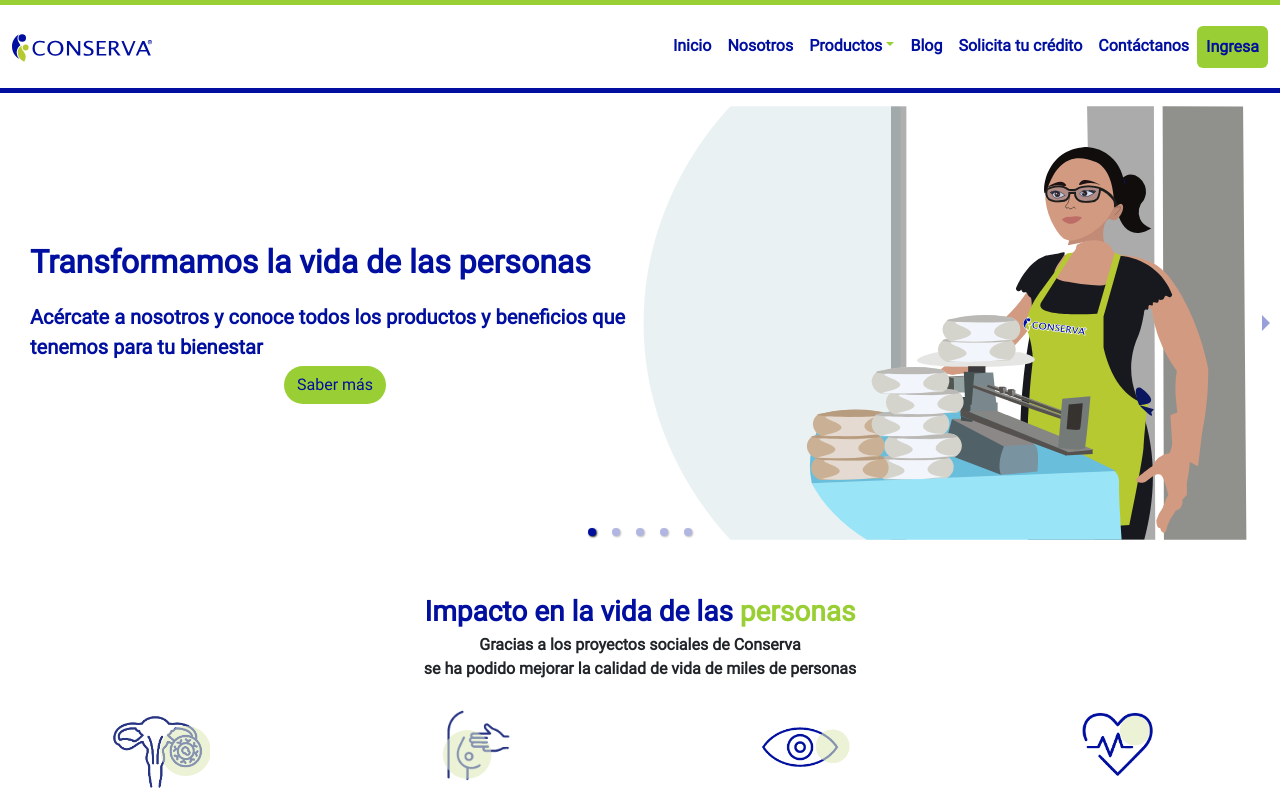
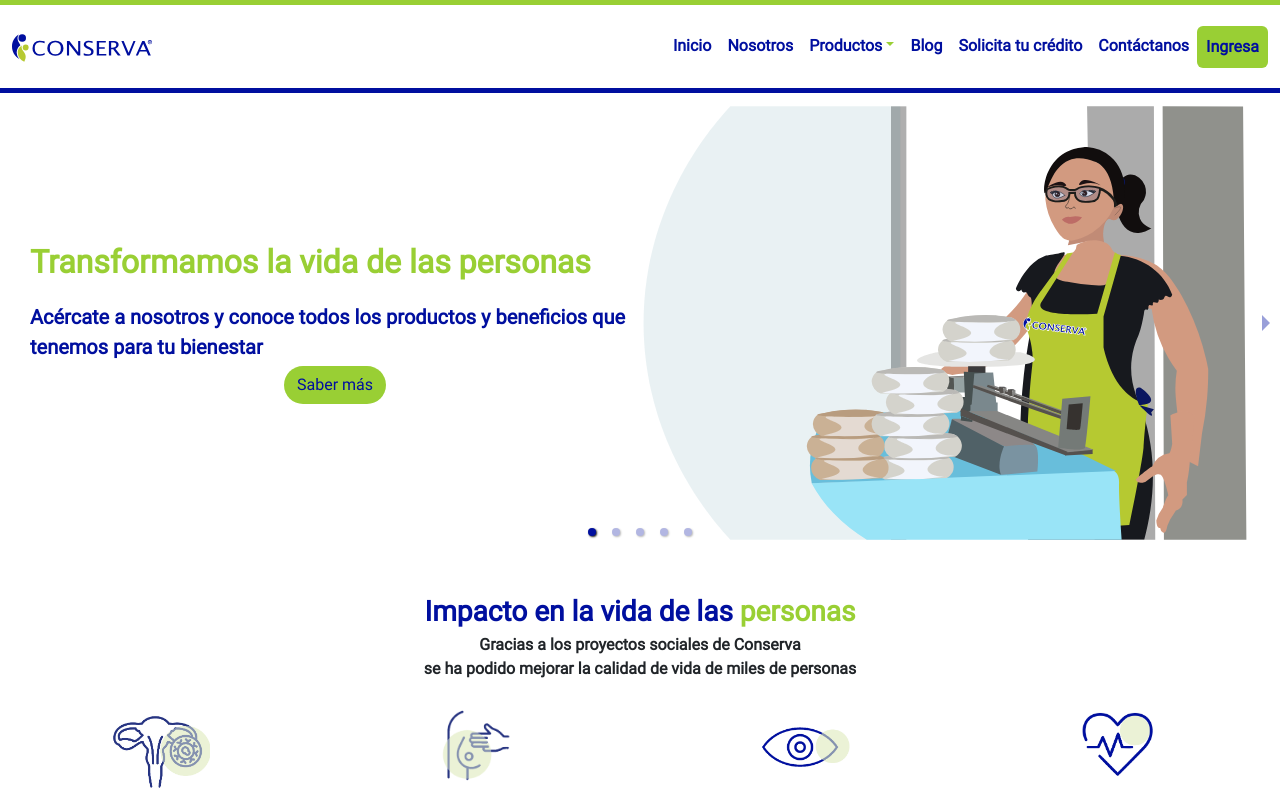
Before and after one commit to Melendex/cnsrv-web, a React (Create React App) app: page / in a window 1280 px wide. Shown: the top 800 px of the page. Built offline with nearby package versions, Linux system fonts and the light colour scheme.

Commit message:
Ajuste al componente de slide

```diff
--- /dev/null
+++ b/src/components/Home/Carousel.js
@@ -0,0 +1,135 @@
+import React from 'react';
+import home1 from '../../img/CarouselHome/Carousel1.svg';
+import home2 from '../../img/CarouselHome/Carousel2.svg';
+import home3 from '../../img/CarouselHome/Carousel3.svg';
+import home4 from '../../img/CarouselHome/Carousel4.svg';
+import home5 from '../../img/CarouselHome/Carousel5.svg';
+import 'bootstrap';
+import 'bootstrap/dist/css/bootstrap.min.css';
+import "react-responsive-carousel/lib/styles/carousel.min.css";
+import '../../styles/home.css';
+import { Carousel } from 'react-responsive-carousel';
+
+const Slider = () => {
+
+    const infoSliders = [
+        {
+            img: home1,
+            title: 'Transformamos la vida de las personas',
+            subtitle: 'Acércate a nosotros y conoce todos los productos y beneficios que tenemos para tu bienestar',
+            txt_btn: 'Saber más',
+            url_btn: '##'
+        },
+        {
+            img: home2,
+            title: 'Primero es tu salud cuídate',
+            subtitle: 'Conoce más sobre nuestro espacio para saber más de las campañas de salud que tenemos para ti',
+            txt_btn: 'Saber más',
+            url_btn: '##'
+        },
+        {
+            img: home3,
+            title: 'Cuidar a la naturaleza es cuidar a las personas',
+            subtitle: 'En Conserva las personas van primero y cuidar nuestro medio ambiente es vital para todos',
+            txt_btn: 'Saber más',
+            url_btn: '##'
+        },
+        {
+            img: home5,
+            title: 'Tasa de interés conserva',
+            subtitle: 'Conserva lleva más de 20 años manteniendo una de las tasas de interés más bajas sin importar inflación o cambios económicos',
+            txt_btn: 'Saber más',
+            url_btn: '##'
+        },
+        {
+            img: home4,
+            title: 'Bonificación conserva',
+            subtitle: 'Conserva cree en tu palabra y te bonifica en efectivo hasta el 1% sobre tu monto otorgado, descubre cómo ganarla',
+            txt_btn: 'Saber más',
+            url_btn: '##'
+        },
+
+    ]
+
+    const btn = (txt_btn, url_btn) =>{
+        return(
+            <div className='my-1 text-center'>
+              <a href= {url_btn} className='btn btnSlide'>{txt_btn}</a>
+            </div>
+        )
+    }
+
+    const item_txtLeft = (title, subtitle, img, txt_btn, url_btn) =>{
+        return(
+            <>
+                <div className="col-sm-6 col-md-6 col-lg-6">
+                    <b className='fs-2 secundario'>{title}</b>
+                    <div className='primario fs-5 fw-bold mt-3 text-start'>
+                        {subtitle}
+                    </div>
+                    {
+                        txt_btn !== undefined || txt_btn === ''
+                        ? btn(txt_btn, url_btn) : <></>
+                    }
+                </div>
+                <div className="col-sm-6 col-md-6 col-lg-6">
+                    <img src={img} className="d-block img-sliderH img" alt=""/>
+                </div>
+            </>
+        )
+    }
+
+    const item_txtRight = (title, subtitle, img, txt_btn, url_btn) =>{
+        return(
+            <>
+                <div className="col-sm-6 col-md-6 col-lg-6">
+                    <img src={img} className="d-block img-sliderH img" alt=""/>
+                </div>
+                <div className="col">
+                    <b className='fs-2 primario'>{title}</b>
+                    <div className='primario fs-5 fw-bold mt-3 text-start'>
+                        {subtitle}
+                    </div>
+                    {
+                        txt_btn !== undefined || txt_btn !== ''
+                        ? btn(txt_btn, url_btn) : <></>
+                    }
+                </div>
+
+            </>
+        )
+    }
+
+
+    return (
+        <Carousel verticalSwipe='natural' axis='horizontal' showArrows={true} showIndicators={true} showStatus={false} showThumbs={false} infiniteLoop={true} autoPlay={false} className="font-roboto">
+            {
+                infoSliders.map((data, i) => (
+                    <>
+                        {
+                            i % 2 === 0
+                            ? <div key={i} className="row align-items-center text-start slider-H">
+                                {item_txtLeft(data.title, data.subtitle, data.img, data.txt_btn, data.url_btn)}
+                                </div>
+                            : <div key={i} className="row align-items-center text-start slider-H">
+                                {item_txtRight(data.title, data.subtitle, data.img, data.txt_btn, data.url_btn)}
+                            </div>
+                        }
+                    </>
+                ))
+            }
+            {/* {
+                <div className="row align-items-center text-start slider-H">
+                    {infoSliders.map((data, i) => (
+                        i % 2 === 0
+                        ? item_txtLeft(data.title, data.subtitle, data.img, data.txt_btn, data.url_btn)
+                        : item_txtRight(data.title, data.subtitle, data.img, data.txt_btn, data.url_btn)
+
+                    ))}
+                </div>
+            } */}
+        </Carousel>
+    )
+}
+
+export default Slider
--- a/src/components/Home/infoPrevencion.js
+++ b/src/components/Home/infoPrevencion.js
@@ -37,10 +37,10 @@
 
 
   return (
-    <div class="row align-items-start">
+    <div className="row align-items-start">
         {info.length !== 0 ?
           info.map((data,index) => (
-              <div class="col-xs-6 col-sm-6 col-md-6 col-lg-3 font-roboto mt-3">
+              <div key={index} className="col-xs-6 col-sm-6 col-md-6 col-lg-3 font-roboto mt-3">
                 <div className='text-center'text-start >
                   <img src={data.img} className="img-C2" alt=""/>
                 </div>
--- a/src/pages/Home.js
+++ b/src/pages/Home.js
@@ -3,96 +3,21 @@
 import NavBar from '../components/navBar';
 import InfoPrevencion from '../components/Home/infoPrevencion';
 import Info20Anios from '../components/Home/info20anios';
-import home1 from '../img/CarouselHome/Carousel1.svg';
-import home2 from '../img/CarouselHome/Carousel2.svg';
-import home3 from '../img/CarouselHome/Carousel3.svg';
-import home4 from '../img/CarouselHome/Carousel4.svg';
-import home5 from '../img/CarouselHome/Carousel5.svg';
+import Target2 from '../components/Target2';
+import Footer from '../components/Footer'
+import Slider from '../components/Home/Carousel'
 import '../styles/home.css';
 import '../styles/navBar.css';
 import 'bootstrap';
 import 'bootstrap/dist/css/bootstrap.min.css';
-import "react-responsive-carousel/lib/styles/carousel.min.css"; // requires a loader
-import { Carousel } from 'react-responsive-carousel';
+import "react-responsive-carousel/lib/styles/carousel.min.css";
 
 const Home = () => {
   return (
     <>
       <NavBar/>
-      <Carousel verticalSwipe='natural' axis='horizontal' showArrows={true} showIndicators={true} showStatus={false} showThumbs={false} infiniteLoop={true} autoPlay={false} className="font-roboto">
-        <div class="row align-items-center text-start slider-H">
-          <div class="col-xs-6 col-sm-6 col-md-6 col-lg-6">
-            <b className='fs-2 primario'>Transformamos la vida de las personas</b>
-            <div className='primario fs-5 fw-bold mt-3 text-start'>
-              Acércate a nosotros y conoce todos los productos y beneficios que tenemos para tu bienestar
-            </div>
 
-            <div className='my-1 text-center'>
-              <button className='btn btnSlide'>Saber más</button>
-            </div>
-          </div>
-          <div class="col-xs-6 col-sm-6 col-md-6 col-lg-6 ">
-            <img class="d-block img-sliderH img" src={home1} alt=""/>
-          </div>
-        </div>
-        <div class="row align-items-center text-start slider-H">
-          <div class="col-xs-6 col-sm-6 col-md-6 col-lg-6">
-            <img src={home2} class="d-block img-sliderH img" alt=""/>
-          </div>
-          <div class="col-xs-6 col-sm-6 col-md-6 col-lg-6">
-            <b className='fs-2 terciario'>Primero es tu salud cuídate</b>
-            <div className='primario fs-5 fw-bold mt-3 text-start'>
-              Conoce más sobre nuestro espacio <b className='terciario'>mujer</b> para saber más de las campañas de salud que tenemos para ti
-            </div>
-
-            <div className='my-1 text-center'>
-              <button className='btn btnSlide'>Saber más</button>
-            </div>
-          </div>
-        </div>
-        <div class="row align-items-center text-start slider-H">
-          <div class="col-sm-6 col-md-6 col-lg-6">
-            <b className='fs-2 secundario'>Cuidar a la naturaleza es cuidar a las personas.</b>
-            <div className='primario fs-5 fw-bold mt-3 text-start'>
-              En Conserva las personas van primero y cuidar nuestro medio ambiente es vital para todos.
-            </div>
-            <div className='my-1 text-center'>
-              <button className='btn btnSlide'>Saber más</button>
-            </div>
-          </div>
-          <div class="col-sm-6 col-md-6 col-lg-6">
-            <img src={home3} class="d-block img-sliderH img" alt=""/>
-          </div>
-        </div>
-        <div class="row align-items-center text-start slider-H">
-          <div class="col-sm-6 col-md-6 col-lg-6">
-            <b className='fs-2 primario'>Bonificación conserva</b>
-            <div className='primario fs-5 fw-bold mt-3 text-start'>
-              Conserva cree en tu palabra y te bonifica en <b className='secundario'>efectivo hasta el 1%</b> sobre tu monto otorgado, descubre cómo ganarla.
-            </div>
-            <div className='my-1 text-center'>
-              <button className='btn btnSlide'>Saber más</button>
-            </div>
-          </div>
-          <div class="col-sm-6 col-md-6 col-lg-6">
-            <img src={home4} class="d-block img-sliderH img" alt=""/>
-          </div>
-        </div>
-        <div class="row align-items-center text-start slider-H">
-          <div class="col-sm-6 col-md-6 col-lg-6">
-            <img src={home5} class="d-block img-sliderH img" alt=""/>
-          </div>
-          <div class="col">
-            <b className='fs-2 primario'>Tasa de interés conserva</b>
-            <div className='primario fs-5 fw-bold mt-3 text-start'>
-              Conserva lleva más de 20 años manteniendo una de las tasas de interés más bajas sin importar inflación o cambios económicos.
-            </div>
-            <div className='my-1 text-center'>
-              <button className='btn btnSlide'>Saber más</button>
-            </div>
-          </div>
-        </div>
-      </Carousel>
+      <Slider/>
 
       <section>
         <div className='text-center primario fs-3 mt-5'>
@@ -118,9 +43,11 @@
         Adecuamos nuestros servicios a tus necesidades y al desarollo de tu emprendimiento y te asesoramos en el crecimiento de tu negocio.
       </div>
 
+      <Target2/>
+
       <Info20Anios/>
 
-      {/* <Footer/> */}
+      <Footer/>
 
     </>
   )
--- a/src/styles/home.css
+++ b/src/styles/home.css
@@ -71,3 +71,8 @@
   color: #000f9f;
   border-radius: 50px !important;
 }
+
+.btnSlide:hover{
+  background: #99cf34;
+  color: #ffff;
+}
--- a/src/styles/navBar.css
+++ b/src/styles/navBar.css
@@ -8,6 +8,10 @@
     color: #000f9f !important;
     text-decoration: none;
     font-weight: bold !important;
+}
+
+.nav-link:hover{
+    background: #ffff !important;
 }
 
 /* Colores*/
```
